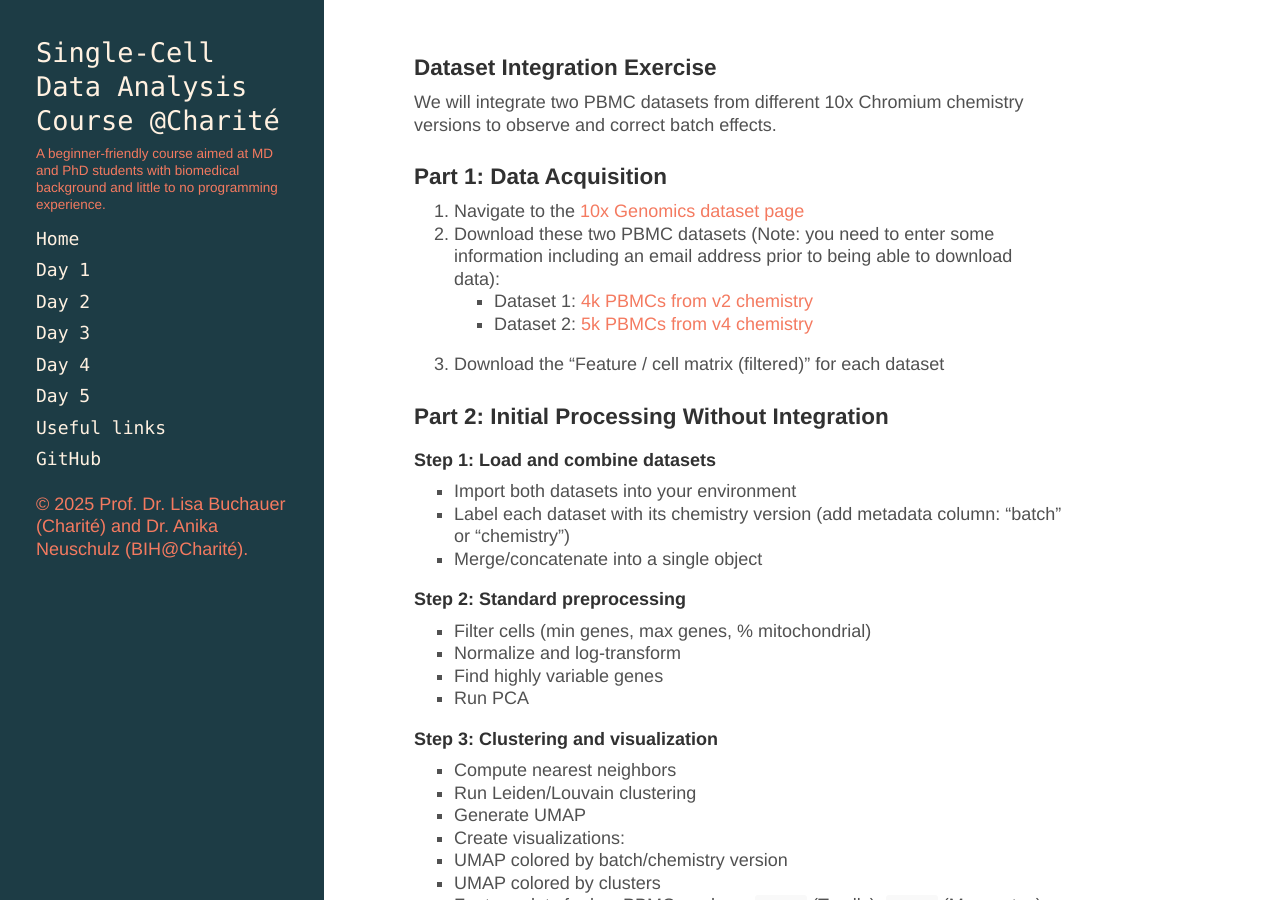
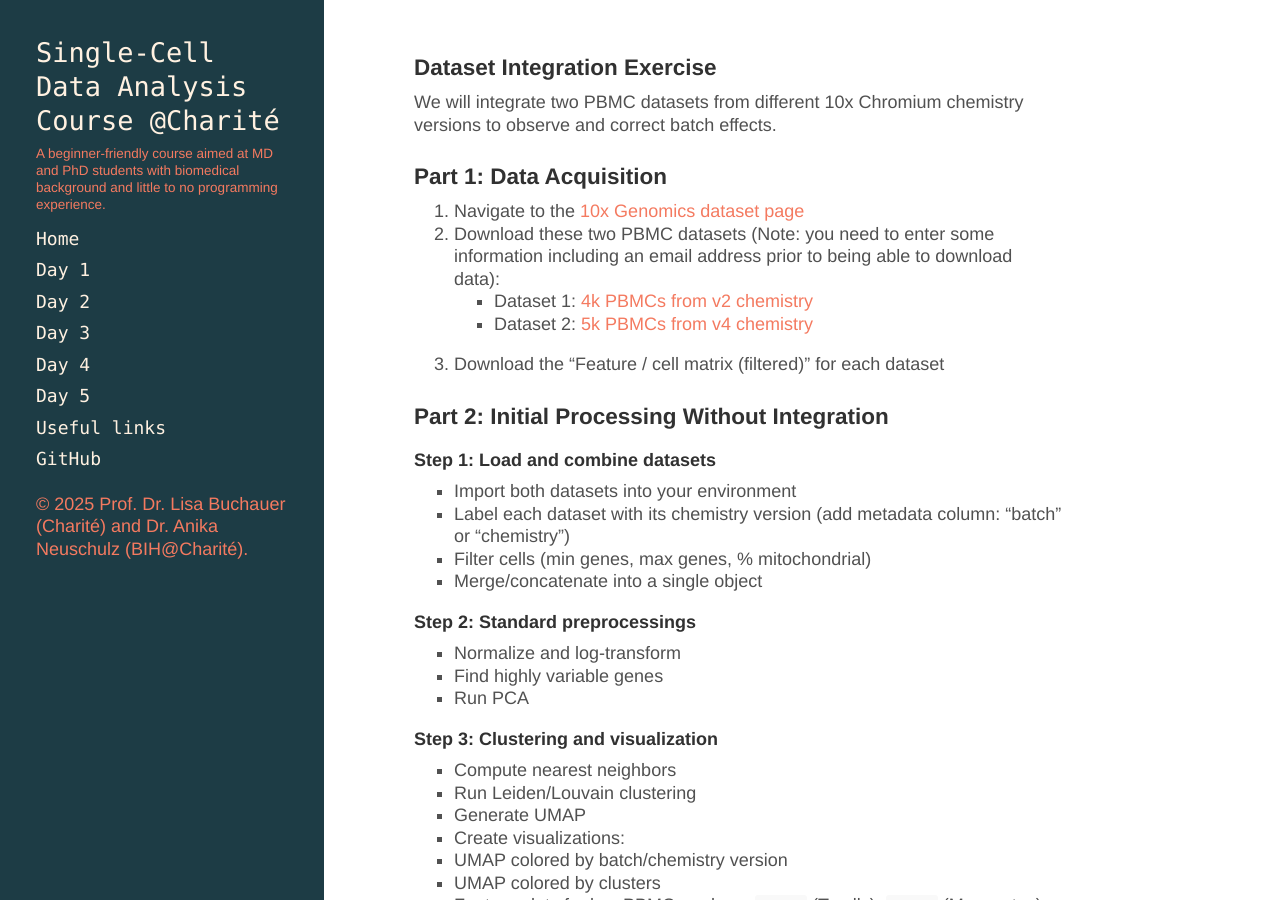
Before and after one commit to buchauer-lab/charite-sc-data-course, a Jekyll site: the page built from docs/integrationexercise.md, in a window 1280 px wide and 900 px high. Built offline with Jekyll 4.4.1, drawn with Linux system fonts in a browser that asks for light colours; nearby versions of some CDN libraries; a style sheet for code colours, icons or effects is not loaded; our own code applies the rules of GitHub Pages for plain Markdown files.

Commit message:
error in integration exercise

```diff
--- a/docs/integrationexercise.md
+++ b/docs/integrationexercise.md
@@ -20,10 +20,10 @@ We will integrate two PBMC datasets from different 10x Chromium chemistry versio
 #### Step 1: Load and combine datasets
 - Import both datasets into your environment
 - Label each dataset with its chemistry version (add metadata column: "batch" or "chemistry")
+- Filter cells (min genes, max genes, % mitochondrial)
 - Merge/concatenate into a single object
 
-#### Step 2: Standard preprocessing
-- Filter cells (min genes, max genes, % mitochondrial)
+#### Step 2: Standard preprocessings
 - Normalize and log-transform
 - Find highly variable genes
 - Run PCA
```
